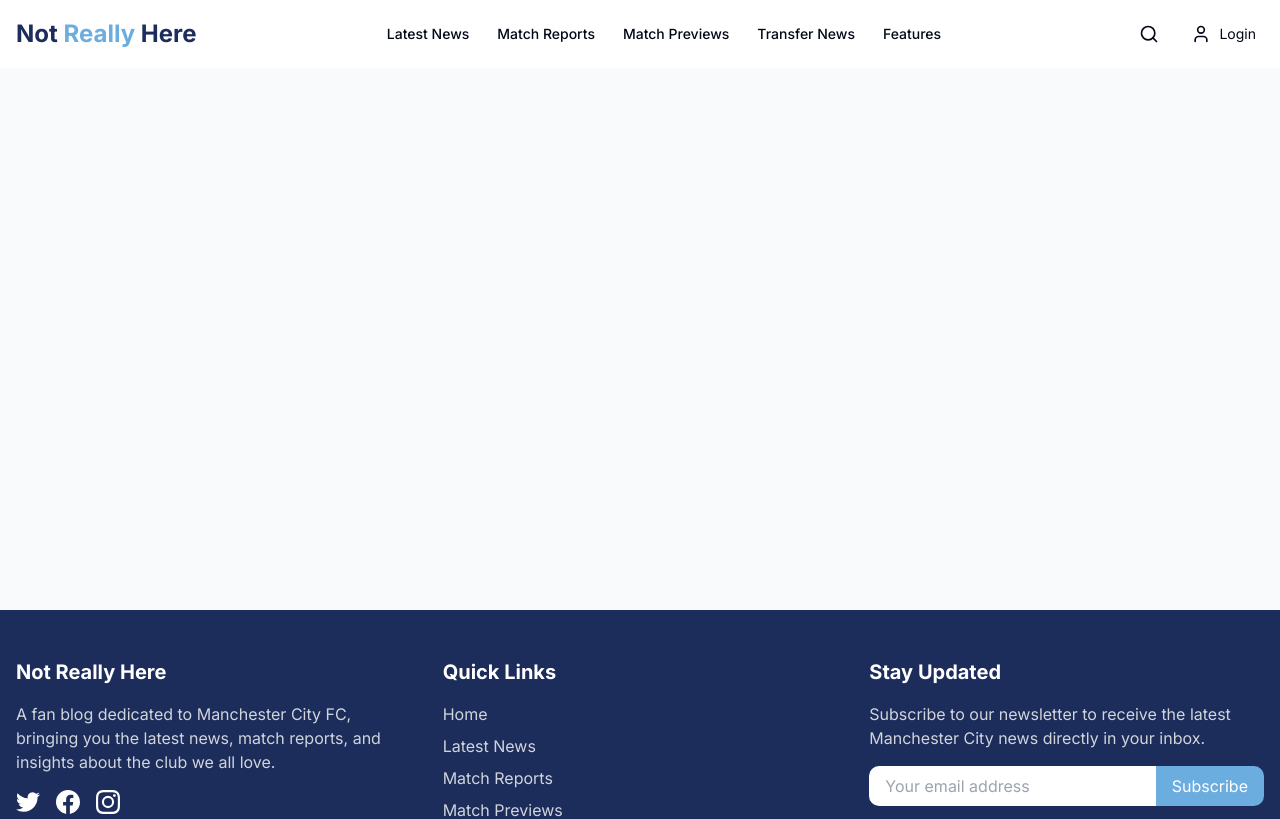
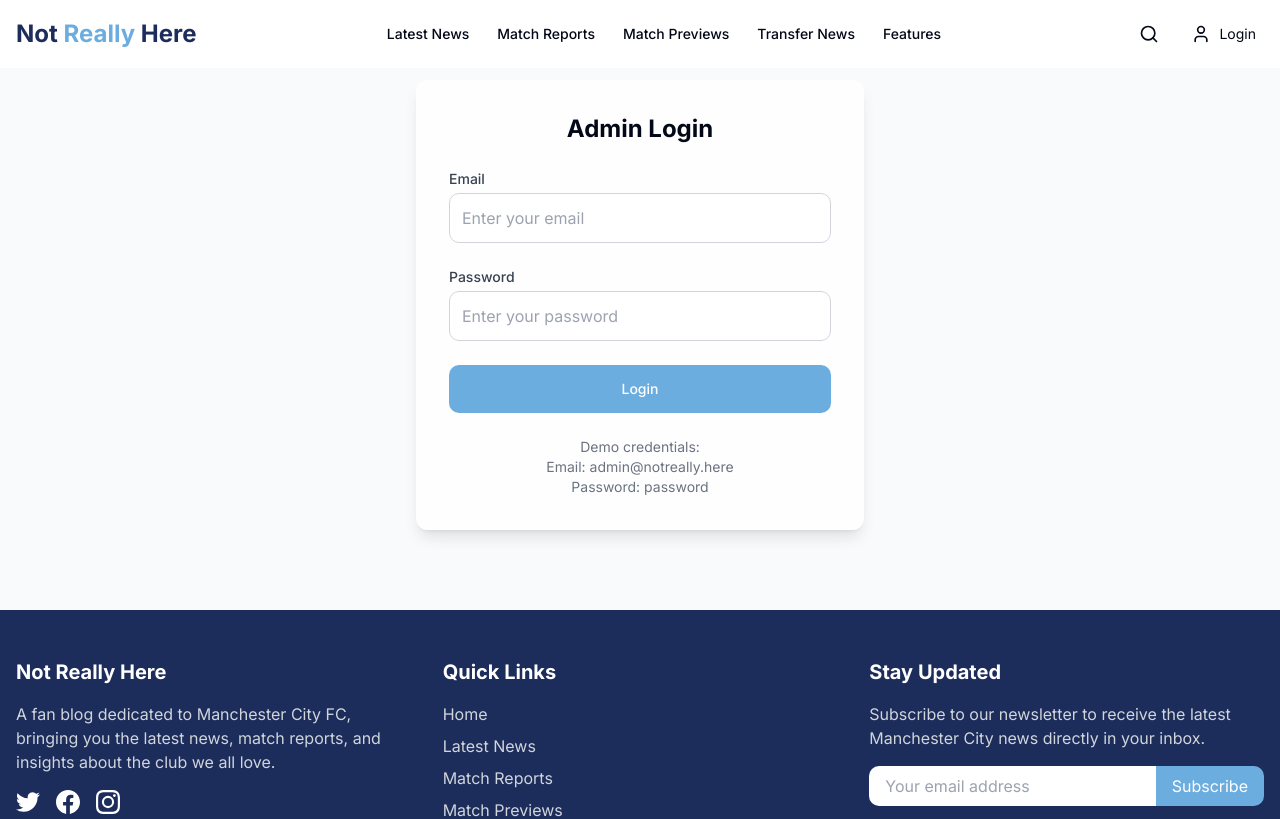
Before and after one commit to blueview13/not-really-here-blog, a React (Vite) app: page /login in a window 1280 px wide. Shown: the top 819 px of the page. Built offline with nearby package versions, Linux system fonts and the light colour scheme.

Commit message:
Fix: Resolve login page flash
The login page was briefly appearing and then disappearing. This commit addresses this issue.

```diff
--- a/src/pages/Login.tsx
+++ b/src/pages/Login.tsx
@@ -42,7 +42,7 @@ const Login = () => {
       <Navbar />
 
       <main className="flex-grow flex items-center justify-center py-20 px-4">
-        <div className="w-full max-w-md glass-panel rounded-lg p-8 animate-fade-in">
+        <div className="w-full max-w-md glass-panel rounded-lg p-8">
           <h1 className="text-2xl font-bold text-center mb-6">Admin Login</h1>
 
           <form onSubmit={handleSubmit} className="space-y-6">
```
